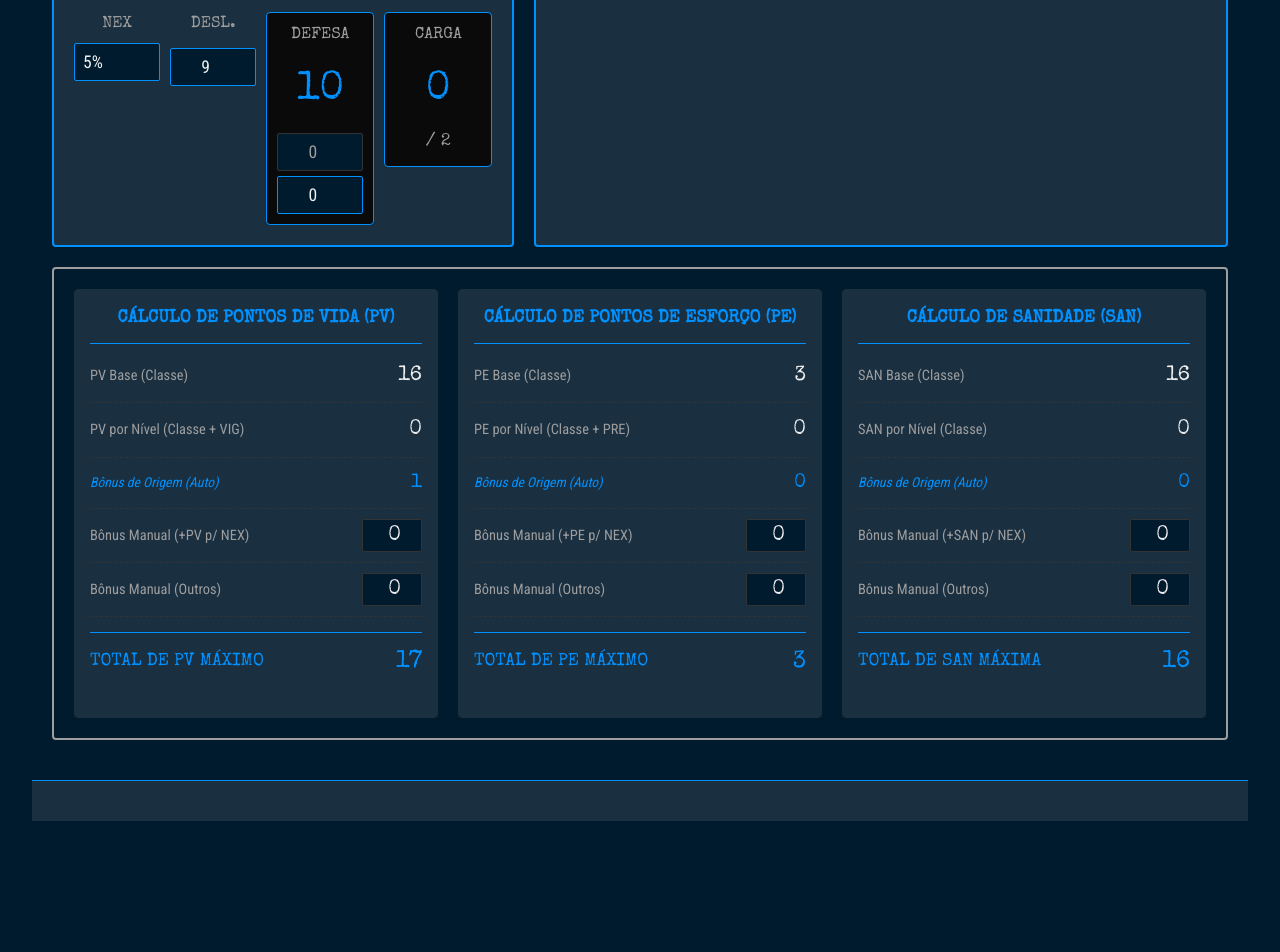
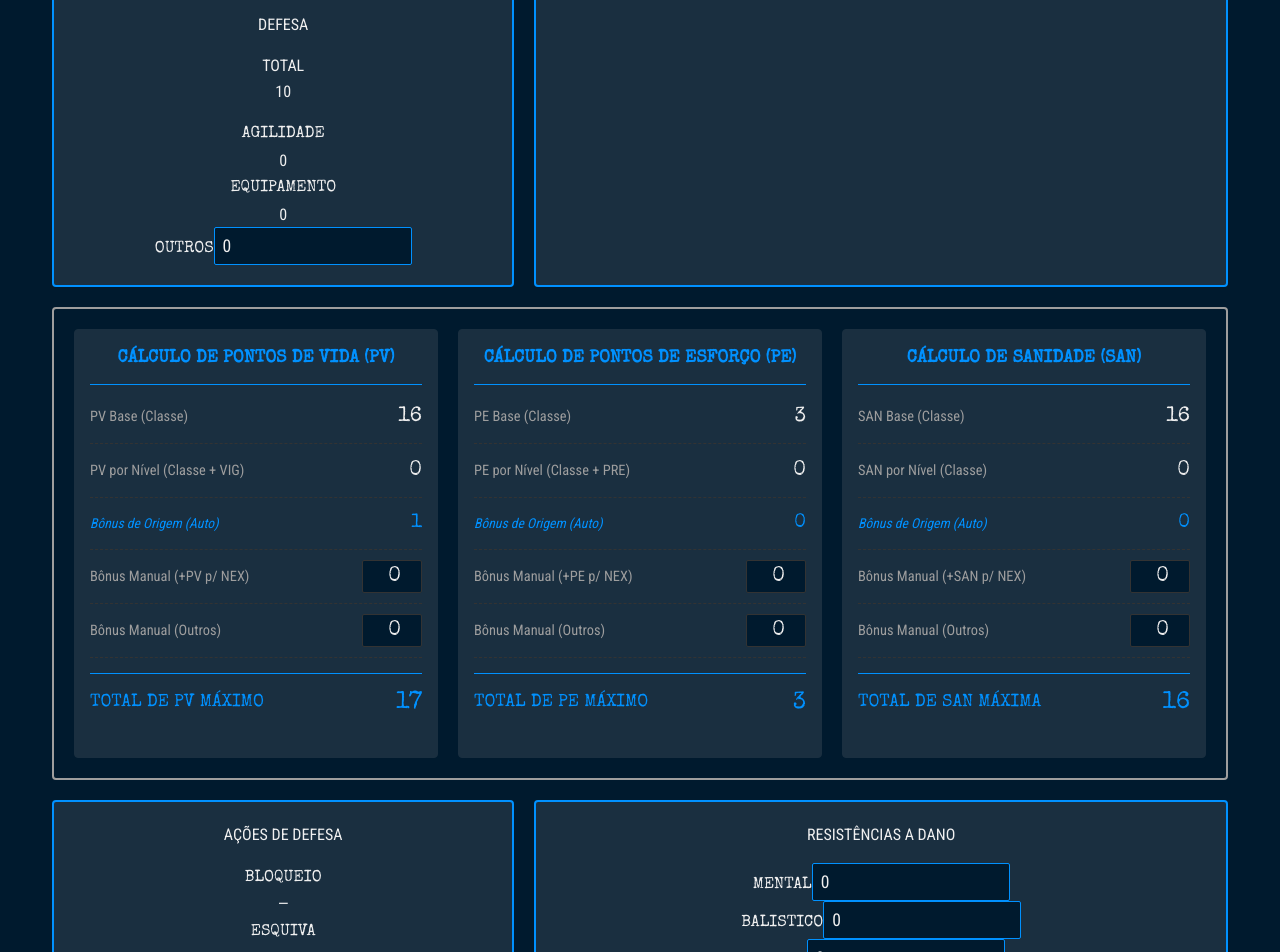
Before and after one commit to patrinhani/Rpg_plataform, a React (Vite) app: page / in a window 1280 px wide. Shown: the part 1660-2612 px from the top of the page. Before the commit the page ends 2513 px from the top, so only its background shows below. Built offline with nearby package versions, Linux system fonts and the light colour scheme.

Commit message:
`Added Ações de Defesa and Resistências to FichaPrincipal and DefesaStatus components, updated Personagem class and App component to handle new data`

```diff
--- a/src/App.jsx
+++ b/src/App.jsx
@@ -1,10 +1,12 @@
 // src/App.jsx
-// (ATENÇÃO: A função 'handleFichaChange' foi 100% substituída pela versão que
-// SEMPRE recalcula a patente para corrigir o bug de atualização)
+// (ATUALIZADO: Adiciona cálculos de Ações de Defesa e
+//  um 'case' para 'resistencias' no handleFichaChange)
 
 import React, { useState, useEffect, Suspense, lazy } from 'react';
+// Importações de estilos e bibliotecas de animação
 import './App.css';
 import { aplicarTemaComAnimacao, aplicarTemaSemAnimacao } from './lib/animacoes.js';
+// Importa a classe principal do personagem e as listas de poderes/dados
 import { ficha as FichaClass } from './lib/personagem.js';
 import {
     database,
@@ -14,16 +16,19 @@ import {
     poderesOcultista,
     poderesGerais,
     poderesParanormais,
-    getPatenteInfo, // <-- Importado para calcular a patente
-    Patentes,       // <-- Importado para o valor padrão
+    getPatenteInfo, // Importa a função de Patente
+    Patentes,       // Importa os dados de Patente
 } from './lib/database.js';
 import { progressaoClasses, getMergedTrilhas, groupTrilhasByClass } from './lib/progressao.js';
 
 // --- Carregamento de Componentes ---
+// Componentes principais carregados imediatamente
 import FichaPrincipal from './components/FichaPrincipal.jsx';
 import Recursos from './components/ficha/recursos.jsx';
+// Otimização: Animação de Sangue só é carregada se o tema for Sangue
 const AnimacaoSangue = lazy(() => import('./components/AnimacaoSangue.jsx'));
 
+// Otimização: Abas e Modais carregados "sob demanda" (lazy)
 const Inventario = lazy(() => import('./components/Inventario.jsx'));
 const PoderesAprendidos = lazy(() => import('./components/PoderesAprendidos.jsx'));
 const Rituais = lazy(() => import('./components/Rituais.jsx'));
@@ -59,10 +64,13 @@ function App() {
   // --- ESTADOS PRINCIPAIS ---
   const [personagem, setPersonagem] = useState(FichaClass.getDados());
 
-  // 'calculados' AGORA INCLUI A PATENTE
+  // --- ATUALIZADO: Estado 'calculados' agora inclui Patente e Ações de Defesa ---
   const [calculados, setCalculados] = useState({
     defesaTotal: 10, cargaAtual: 0, cargaMax: 2, periciasTreinadas: 0, periciasTotal: 0, bonusPericia: {}, canChangeTheme: false,
-    patente: Patentes[0], // Adiciona a patente padrão (Recruta)
+    patente: Patentes[0], // Adiciona a patente padrão
+    bloqueio_rd: '—',      // Adiciona RD Bloqueio
+    esquiva_bonus: '—',    // Adiciona Bônus Esquiva
+    tem_contra_ataque: false, // Adiciona flag Contra-ataque
   });
 
   const [tema, setTema] = useState(() => localStorage.getItem("temaFichaOrdem") || "tema-ordem");
@@ -89,7 +97,7 @@ function App() {
     const temaSalvo = localStorage.getItem("temaFichaOrdem") || "tema-ordem";
     aplicarTemaSemAnimacao(temaSalvo);
     carregarFicha();
-    handleFichaChange(null, null, null); // Força um cálculo inicial no carregamento
+    handleFichaChange(null, null, null);
   }, []);
 
   useEffect(() => {
@@ -398,7 +406,9 @@ function App() {
   };
 
 
-  // --- (ESTA É A FUNÇÃO CORRIGIDA - SUBSTITUA A SUA ANTIGA) ---
+  // --- FUNÇÃO DE MUDANÇA DE FICHA (ATUALIZADA) ---
+  // Esta função agora recalcula TUDO, incluindo Ações de Defesa e Patente.
+
   function handleFichaChange(secao, campo, valor) {
 
     let skipUpdate = false;
@@ -446,7 +456,7 @@ function App() {
                 FichaClass.setInfo(campo, valor);
             }
             else {
-                // É aqui que 'prestigio' (como número) é atualizado
+                // Atualiza 'prestigio' (como número) e outros
                 FichaClass.setInfo(campo, valor);
             }
         }
@@ -457,18 +467,19 @@ function App() {
         else if (secao === 'defesa') { FichaClass.setDefesa(campo, valor); }
         else if (secao === 'pericias') { FichaClass.setTreinoPericia(campo, valor); }
         else if (secao === 'bonusManuais') { FichaClass.setBonusManual(campo, valor); }
+        // --- NOVO CASE ADICIONADO ---
+        else if (secao === 'resistencias') { FichaClass.setResistencia(campo, valor); }
     }
 
     if (skipUpdate) { return; }
 
     // --- PARTE 2: Recalcula TUDO e Atualiza o Estado do React ---
-    // (A otimização 'isLightUpdate' foi removida para corrigir o bug)
 
-    // Pega uma cópia nova dos dados (incluindo o 'prestigio' atualizado)
     const novosDados = FichaClass.getDados();
 
     FichaClass.calcularValoresMaximos();
 
+    // Cálculos de Defesa
     const bonusDefesaInventario = FichaClass.getBonusDefesaInventario();
     FichaClass.setDefesa('equip', bonusDefesaInventario);
     const agi = parseInt(novosDados.atributos.agi) || 0;
@@ -476,6 +487,24 @@ function App() {
     const outros = parseInt(novosDados.defesa.outros) || 0;
     let bonusOrigemDefesa = (novosDados.info.origem === "policial") ? 2 : 0;
     const defesaTotal = 10 + agi + equip + outros + bonusOrigemDefesa;
+
+    // --- NOVO CÁLCULO (AÇÕES DE DEFESA) ---
+    const vig = parseInt(novosDados.atributos.vig) || 0;
+    const treino_fortitude = parseInt(novosDados.pericias.fortitude) || 0;
+    const treino_reflexos = parseInt(novosDados.pericias.reflexos) || 0;
+    const treino_luta = parseInt(novosDados.pericias.luta) || 0;
+
+    // Bônus da perícia = (metade do treino / 5) + atributo
+    // Nota: O bônus de perícia em si é (treino + atributo), mas a regra de defesa usa o bônus de Fortitude/Reflexos, que é (metade do NEX) + atributo.
+    // Assumindo que o treino (5, 10, 15) representa o bônus, e não o NEX.
+    // Se 'treino' for 0, 5, 10, 15...
+    const bonus_fortitude = Math.floor(treino_fortitude / 5) + vig;
+    const bonus_reflexos = Math.floor(treino_reflexos / 5) + agi;
+
+    const tem_treino_fortitude = treino_fortitude >= 5;
+    const tem_treino_reflexos = treino_reflexos >= 5;
+    const tem_treino_luta = treino_luta >= 5;
+    // --- FIM DO NOVO CÁLCULO ---
 
     const nexString = novosDados.info.nex || '0%';
     const nexNumeric = parseInt(nexString.replace('%', '')) || 0;
@@ -515,14 +544,11 @@ function App() {
       }
     });
 
-    // --- CÁLCULO DA PATENTE ---
-    // Lê o 'prestigio' (que agora é um número) dos 'novosDados'
+    // Cálculo da Patente
     const ppAtual = parseInt(novosDados.info.prestigio, 10) || 0;
-    // Calcula a patente
     const patenteInfo = getPatenteInfo(ppAtual) || Patentes[0];
 
     // Atualiza o estado 'calculados'
-    // Usando a forma funcional para garantir que o React veja a mudança
     setCalculados(prevCalculados => ({
       ...prevCalculados,
       defesaTotal: defesaTotal,
@@ -532,10 +558,14 @@ function App() {
       periciasTotal: periciasTotal,
       bonusPericia: bonusPericiaCalculado,
       canChangeTheme: canChangeTheme,
-      patente: patenteInfo, // Salva o objeto da patente calculado
+      patente: patenteInfo,
+      // --- NOVOS DADOS DE DEFESA ---
+      bloqueio_rd: tem_treino_fortitude ? bonus_fortitude : '—',
+      esquiva_bonus: tem_treino_reflexos ? bonus_reflexos : '—',
+      tem_contra_ataque: tem_treino_luta,
     }));
 
-    // Atualiza o estado 'personagem'
+    // Atualiza o estado 'personagem' (que agora inclui 'resistencias')
     setPersonagem(novosDados);
   }
   // --- FIM DA FUNÇÃO handleFichaChange ---
@@ -614,10 +644,9 @@ function App() {
 
       <Suspense fallback={<LoadingComponent />}>
         {abaAtiva === 'principal' && (
-          // Passa a patente calculada para FichaPrincipal
           <FichaPrincipal
             personagem={personagem}
-            calculados={calculados} // 'calculados' agora contém a patente
+            calculados={calculados} // 'calculados' agora contém a patente e ações
             fichaInstance={FichaClass}
             handleFichaChange={handleFichaChange}
             controlesProps={controlesProps}
--- a/src/components/FichaPrincipal.jsx
+++ b/src/components/FichaPrincipal.jsx
@@ -1,5 +1,5 @@
 // /src/components/FichaPrincipal.jsx
-// (ATUALIZADO: Adicionada a prop 'patenteInfo' na chamada do Identidade)
+// (ATUALIZADO: Adicionada a prop 'dadosResistencias' na chamada do DefesaStatus)
 
 import React from 'react';
 
@@ -14,7 +14,7 @@ import CalculoDetalhado from './ficha/calculo-detalhado';
 
 function FichaPrincipal({
   personagem,
-  calculados, // 'calculados' contém 'calculados.patente'
+  calculados, // 'calculados' agora contém 'patente' e as ações de defesa
   fichaInstance,
   handleFichaChange,
   controlesProps,
@@ -31,14 +31,12 @@ function FichaPrincipal({
   return (
     <main className="ficha-container">
 
-      {/* --- CORREÇÃO APLICADA AQUI --- */}
       <Identidade
         dados={personagem.info}
         onFichaChange={handleFichaChange}
         trilhasPorClasse={trilhasPorClasse}
-        patenteInfo={calculados.patente} // <-- Esta linha foi ADICIONADA
+        patenteInfo={calculados.patente} // Passa a patente calculada
       />
-      {/* --- FIM DA CORREÇÃO --- */}
 
       <Controles {...controlesComNEX} />
 
@@ -47,12 +45,17 @@ function FichaPrincipal({
         onFichaChange={handleFichaChange}
       />
 
+      {/* <Recursos ... /> <-- REMOVIDO DAQUI */}
+
+      {/* --- BLOCO ATUALIZADO --- */}
       <DefesaStatus
         dadosInfo={personagem.info}
         dadosDefesa={personagem.defesa}
-        dadosCalculados={calculados}
+        dadosResistencias={personagem.resistencias} // <-- ESTA LINHA FOI ADICIONADA
+        dadosCalculados={calculados} // Passa TODOS os cálculos (incluindo ações)
         onFichaChange={handleFichaChange}
       />
+      {/* --- FIM DA ATUALIZAÇÃO --- */}
 
       <Pericias
         dadosPericias={personagem.pericias}
--- a/src/components/ficha/defesa-status.jsx
+++ b/src/components/ficha/defesa-status.jsx
@@ -1,92 +1,126 @@
 // /src/components/ficha/defesa-status.jsx
+// (ATUALIZADO: Inclui Ações de Defesa e Resistências)
 
-import React from 'react';
+import React, { memo } from 'react';
 
-// Recebe os 'dados' (várias seções) e a função 'onFichaChange'
-function DefesaStatus({ dadosInfo, dadosDefesa, dadosCalculados, onFichaChange }) {
+/**
+ * @param {object} props
+ * @param {object} props.dadosInfo
+ * @param {object} props.dadosDefesa
+ * @param {object} props.dadosResistencias - (NOVO)
+ * @param {object} props.dadosCalculados
+ * @param {function} props.onFichaChange
+ */
+function DefesaStatus({ dadosInfo, dadosDefesa, dadosResistencias, dadosCalculados, onFichaChange }) {
 
-  // Handler para campos de INFO (NEX, Deslocamento)
-  const handleInfoChange = (e) => {
-    onFichaChange('info', e.target.id, e.target.value);
-  };
-
-  // Handler para campos de DEFESA (Outros)
+  // Handler para os inputs de DEFESA (Outros)
   const handleDefesaChange = (e) => {
     onFichaChange('defesa', e.target.id, e.target.value);
   };
 
+  // NOVO: Handler para os inputs de RESISTÊNCIA
+  const handleResistenciaChange = (e) => {
+    const campo = e.target.id.replace('res_', ''); // Remove o prefixo 'res_'
+    onFichaChange('resistencias', campo, e.target.value);
+  };
+
+  // Pega os valores de SDA calculados no App.jsx
+  const { defesaTotal, bloqueio_rd, esquiva_bonus, tem_contra_ataque } = dadosCalculados;
+
+  // O bônus de Agilidade na Defesa é SÓ o atributo
+  const agiBonus = parseInt(dadosCalculados.bonusPericia.agi) || 0;
+
   return (
-    <section className="box box-defesa-status" id="grid-defesa-status">
+    // Usamos React.Fragment (<>) para os 3 blocos serem irmãos no grid
+    <>
+      {/* Bloco de Defesa (Corrigido) */}
+      <div className="box box-defesa" id="grid-defesa">
+        <div className="titulo-bloco">
+          <span className="circulo-bloco"></span>
+          DEFESA
+        </div>
 
-      {/* --- NEX --- */}
-      <div className="campo-horizontal">
-        <label>NEX</label>
-        <input
-          type="text"
-          id="nex"
-          value={dadosInfo.nex}
-          onChange={handleInfoChange}
-        />
+        <div className="valor-total-bloco">
+          <span>TOTAL</span>
+          <div className="valor-grande">{defesaTotal || 10}</div>
+        </div>
+
+        <div className="campos-linha-defesa">
+          <div className="campo-valor-simples">
+            <label>AGILIDADE</label>
+            {/* O bônus de Agilidade na Defesa é só o atributo */}
+            <div className="valor">{agiBonus}</div>
+          </div>
+          <div className="campo-valor-simples">
+            <label>EQUIPAMENTO</label>
+            <div className="valor">{dadosDefesa.equip || 0}</div>
+          </div>
+          <div className="campo-valor-simples editavel">
+            <label htmlFor="outros">OUTROS</label>
+            <input
+              id="outros"
+              type="number"
+              className="valor"
+              value={dadosDefesa.outros || 0}
+              onChange={handleDefesaChange}
+            />
+          </div>
+        </div>
       </div>
 
-      {/* --- DESLOCAMENTO --- */}
-      <div className="campo-horizontal">
-        <label>DESL.</label>
-        <input
-          type="number"
-          id="deslocamento"
-          value={dadosInfo.deslocamento}
-          onChange={handleInfoChange}
-        />
+      {/* NOVO BLOCO: AÇÕES DE DEFESA */}
+      {/* O 'id' é usado pelo CSS para 'grid-area: acoes' */}
+      <div className="box box-acoes-defesa" id="grid-acoes-defesa">
+        <div className="titulo-bloco">
+          AÇÕES DE DEFESA
+        </div>
+        <div className="acoes-grid">
+          <div className="acao-defesa" title="Treinado em Fortitude">
+            <label>BLOQUEIO</label>
+            <div className="valor-acao">
+              {bloqueio_rd !== '—' ? <span>RD {bloqueio_rd}</span> : '—'}
+            </div>
+          </div>
+          <div className="acao-defesa" title="Treinado em Reflexos">
+            <label>ESQUIVA</label>
+            <div className="valor-acao">
+              {esquiva_bonus !== '—' ? <span>+ {esquiva_bonus}</span> : '—'}
+            </div>
+          </div>
+          <div className="acao-defesa" title="Treinado em Luta">
+            <label>CONTRA-ATAQUE</label>
+            <div className="valor-acao">
+              {tem_contra_ataque ? 'SIM' : 'NÃO'}
+            </div>
+          </div>
+        </div>
       </div>
 
-      {/* --- DEFESA --- */}
-      <div className="campo-horizontal">
-        <label>DEFESA</label>
-        {/* Este 'span' é controlado por dados calculados no app.jsx */}
-        <span id="defesa-total" className="valor-calculado">
-          {dadosCalculados.defesaTotal}
-        </span>
-
-        {/* Este input é 'readonly' pois é calculado a partir do inventário */}
-        <input
-          type="number"
-          id="defesa-equip"
-          placeholder="Equip."
-          value={dadosDefesa.equip}
-          readOnly
-        />
-        <input
-          type="number"
-          id="outros" // O ID é 'outros' para bater com a classe personagem
-          placeholder="Outros"
-          value={dadosDefesa.outros}
-          onChange={handleDefesaChange}
-        />
+      {/* NOVO BLOCO: RESISTÊNCIAS */}
+      {/* O 'id' é usado pelo CSS para 'grid-area: resistencias' */}
+      <div className="box box-resistencias" id="grid-resistencias">
+        <div className="titulo-bloco">
+          RESISTÊNCIAS A DANO
+        </div>
+        <div className="resistencias-grid">
+          {/* Garante que dadosResistencias exista antes de mapear */}
+          {dadosResistencias && Object.keys(dadosResistencias).map((key) => (
+            <div className="campo-valor-simples editavel" key={key}>
+              <label htmlFor={`res_${key}`}>{key}</label>
+              <input
+                id={`res_${key}`}
+                type="number"
+                className="valor"
+                value={dadosResistencias[key] || 0}
+                onChange={handleResistenciaChange}
+                min="0"
+              />
+            </div>
+          ))}
+        </div>
       </div>
-
-      {/* --- CARGA --- */}
-      <div className="campo-horizontal">
-        <label>CARGA</label>
-        {/* Este 'span' é controlado por dados calculados no app.jsx */}
-        <span
-          id="carga-atual"
-          className="valor-calculado"
-          // Adiciona o estilo de "sobrecarga" (vermelho)
-          style={{
-            color: dadosCalculados.cargaAtual > dadosCalculados.cargaMax ?
-                   'var(--cor-trans-sangue)' :
-                   'var(--cor-destaque)'
-          }}
-        >
-          {dadosCalculados.cargaAtual}
-        </span>
-        <span className="carga-max">
-          / <span id="carga-max">{dadosCalculados.cargaMax}</span>
-        </span>
-      </div>
-    </section>
+    </>
   );
 }
 
-export default DefesaStatus;
+export default memo(DefesaStatus);
```
Also changed, not shown: src/lib/personagem.js, src/styles/style.css (line endings or trailing spaces).
